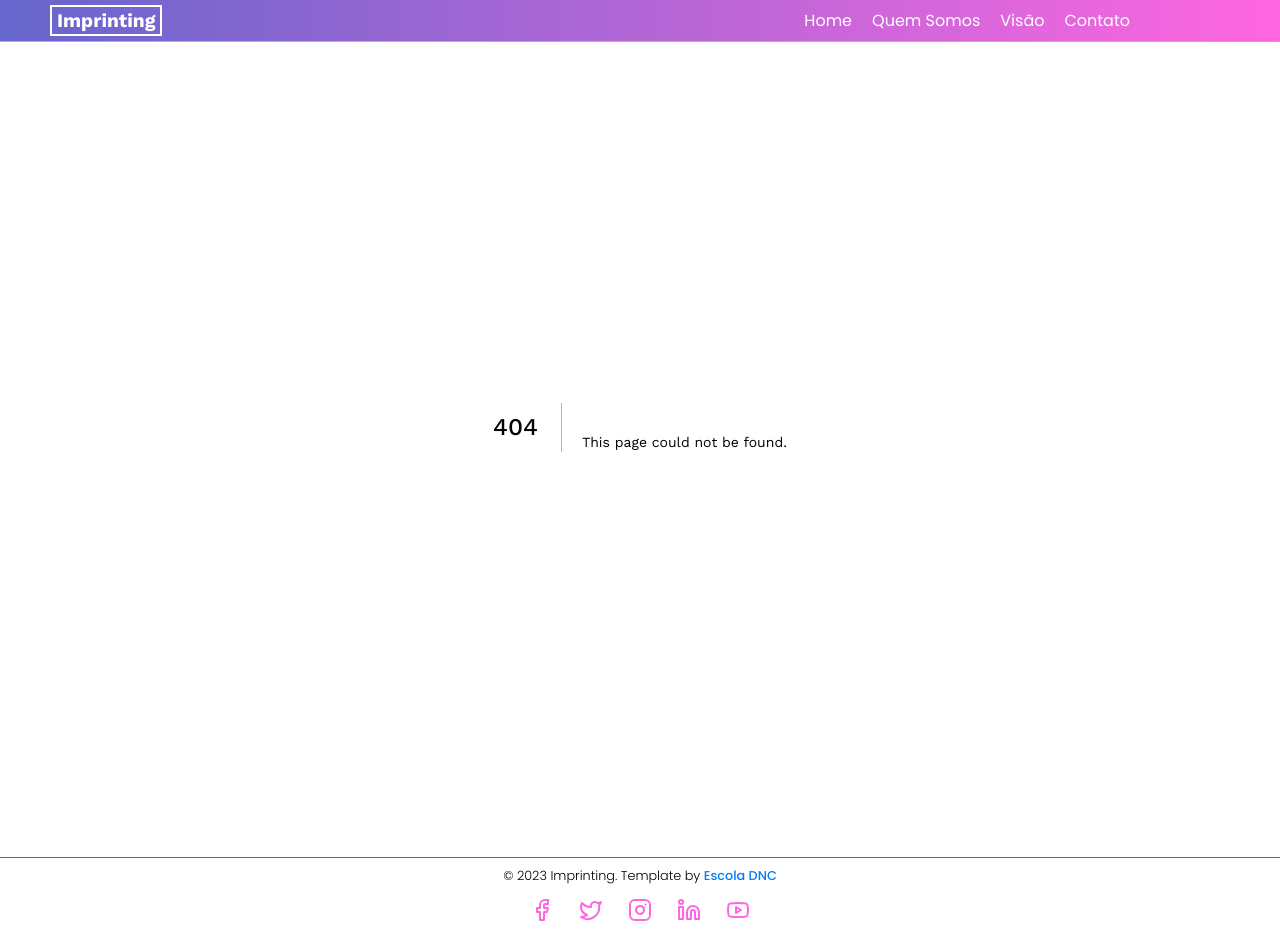
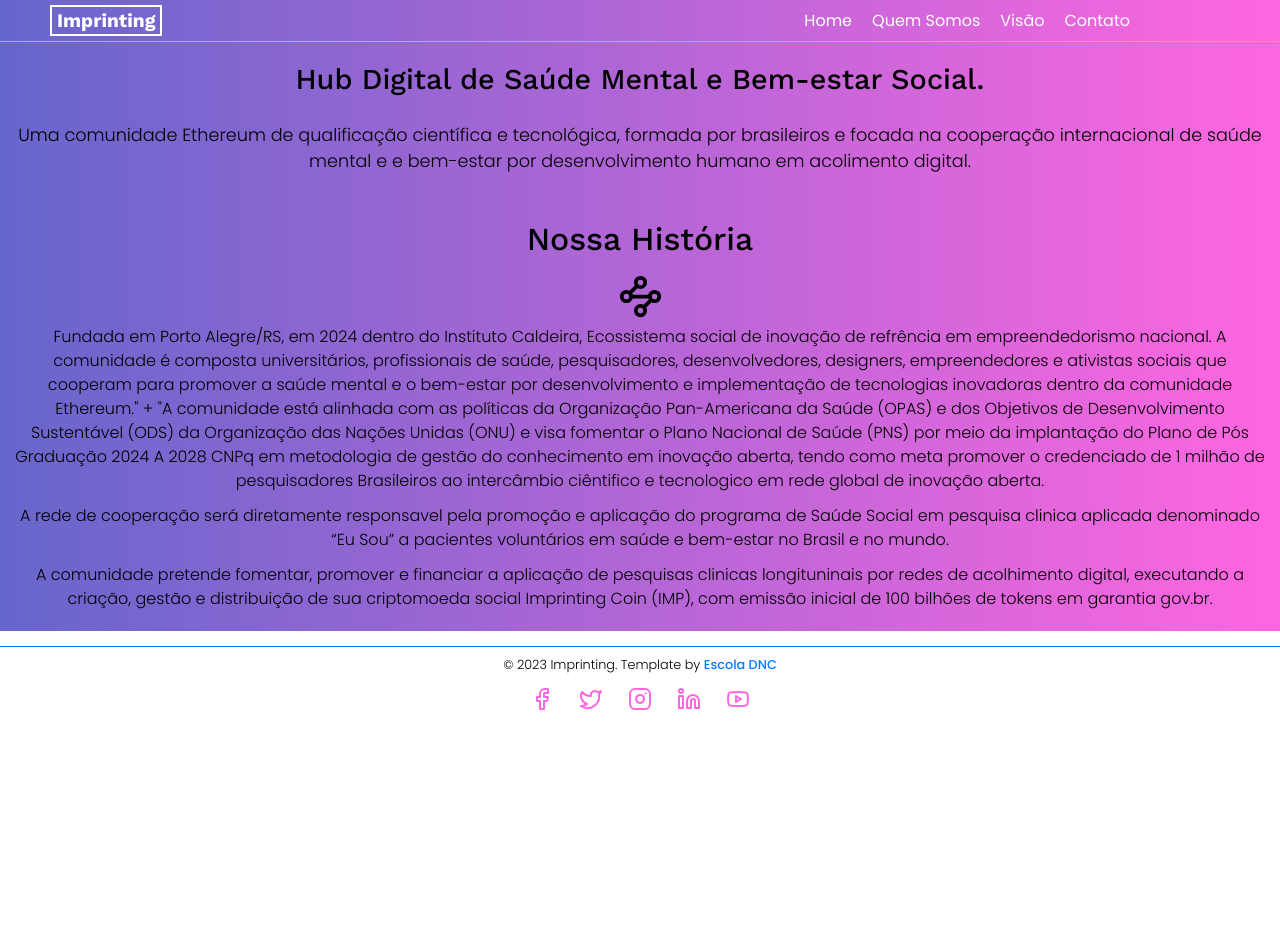
Before and after one commit to RenanFrancaDev/Imprinting_DeepTech, a Next.js app: page /quem-somos in a window 1280 px wide. Before the commit this address had no page. After the commit the page ends 800 px from the top, so only its background shows below. Built offline with nearby package versions, Linux system fonts and the light colour scheme.

Commit message:
feat: quem-somos page created

```diff
--- /dev/null
+++ b/src/app/(pages)/quem-somos/page.jsx
@@ -0,0 +1,53 @@
+import Container from "@/app/components/container_text";
+import Image from "next/image";
+import { Waypoints } from "lucide-react";
+
+const QuemSomos = () => (
+  <>
+    <Container
+      h2Text={"Hub Digital de Saúde Mental e Bem-estar Social."}
+      pText={
+        "Uma comunidade Ethereum de qualificação científica e tecnológica, formada por brasileiros e focada na cooperação internacional de saúde mental e e bem-estar por desenvolvimento humano em acolimento digital."
+      }
+      color={"color"}
+    >
+      <Image src="/images/client.png" alt="logo" width={100} height={100} />
+    </Container>
+
+    <div className="div_color">
+      <h2>Nossa História</h2>
+      <Waypoints height={45} width={45} />
+      <p>
+        Fundada em Porto Alegre/RS, em 2024 dentro do Instituto Caldeira,
+        Ecossistema social de inovação de refrência em empreendedorismo
+        nacional. A comunidade é composta universitários, profissionais de
+        saúde, pesquisadores, desenvolvedores, designers, empreendedores e
+        ativistas sociais que cooperam para promover a saúde mental e o
+        bem-estar por desenvolvimento e implementação de tecnologias inovadoras
+        dentro da comunidade Ethereum." + "A comunidade está alinhada com as
+        políticas da Organização Pan-Americana da Saúde (OPAS) e dos Objetivos
+        de Desenvolvimento Sustentável (ODS) da Organização das Nações Unidas
+        (ONU) e visa fomentar o Plano Nacional de Saúde (PNS) por meio da
+        implantação do Plano de Pós Graduação 2024 A 2028 CNPq em metodologia de
+        gestão do conhecimento em inovação aberta, tendo como meta promover o
+        credenciado de 1 milhão de pesquisadores Brasileiros ao intercâmbio
+        ciêntifico e tecnologico em rede global de inovação aberta.
+      </p>
+      <p>
+        A rede de cooperação será diretamente responsavel pela promoção e
+        aplicação do programa de Saúde Social em pesquisa clinica aplicada
+        denominado “Eu Sou” a pacientes voluntários em saúde e bem-estar no
+        Brasil e no mundo.
+      </p>
+      <p>
+        A comunidade pretende fomentar, promover e financiar a aplicação de
+        pesquisas clinicas longituninais por redes de acolhimento digital,
+        executando a criação, gestão e distribuição de sua criptomoeda social
+        Imprinting Coin (IMP), com emissão inicial de 100 bilhões de tokens em
+        garantia gov.br.
+      </p>
+    </div>
+  </>
+);
+
+export default QuemSomos;
```
